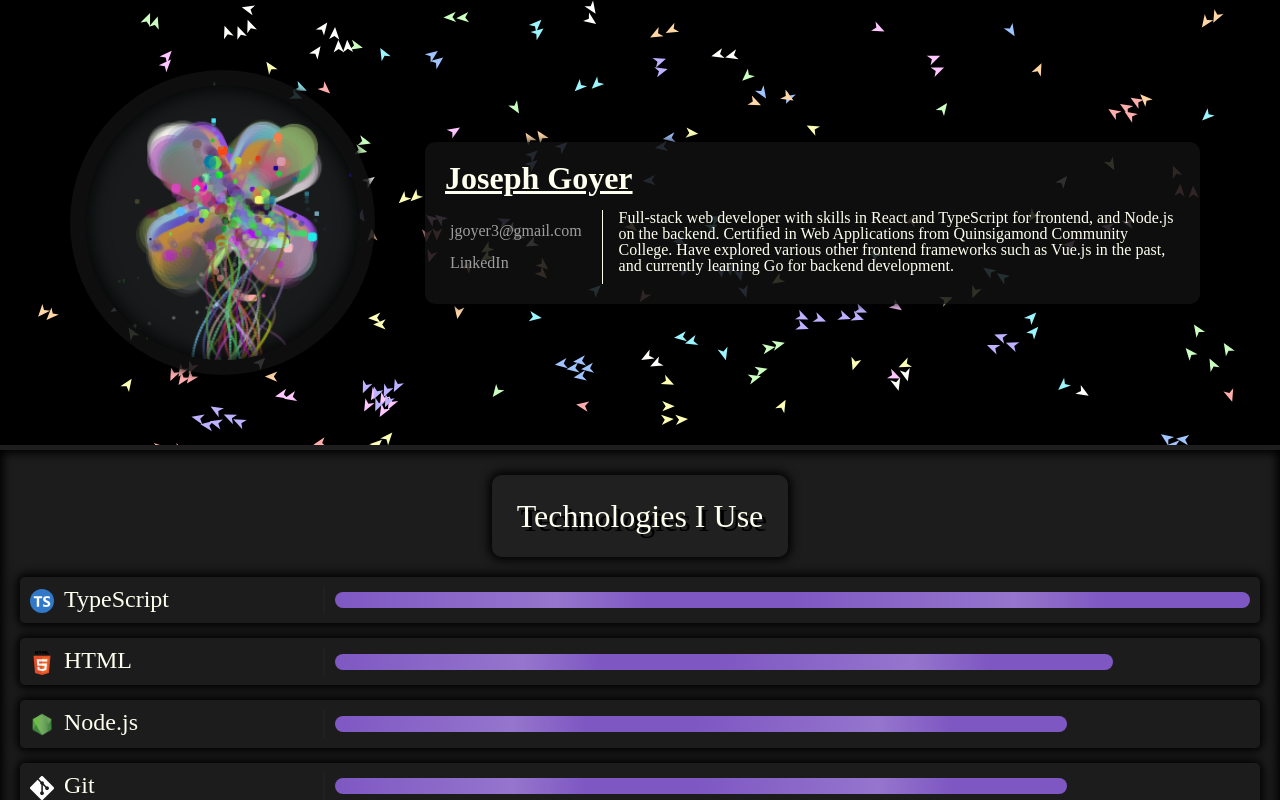
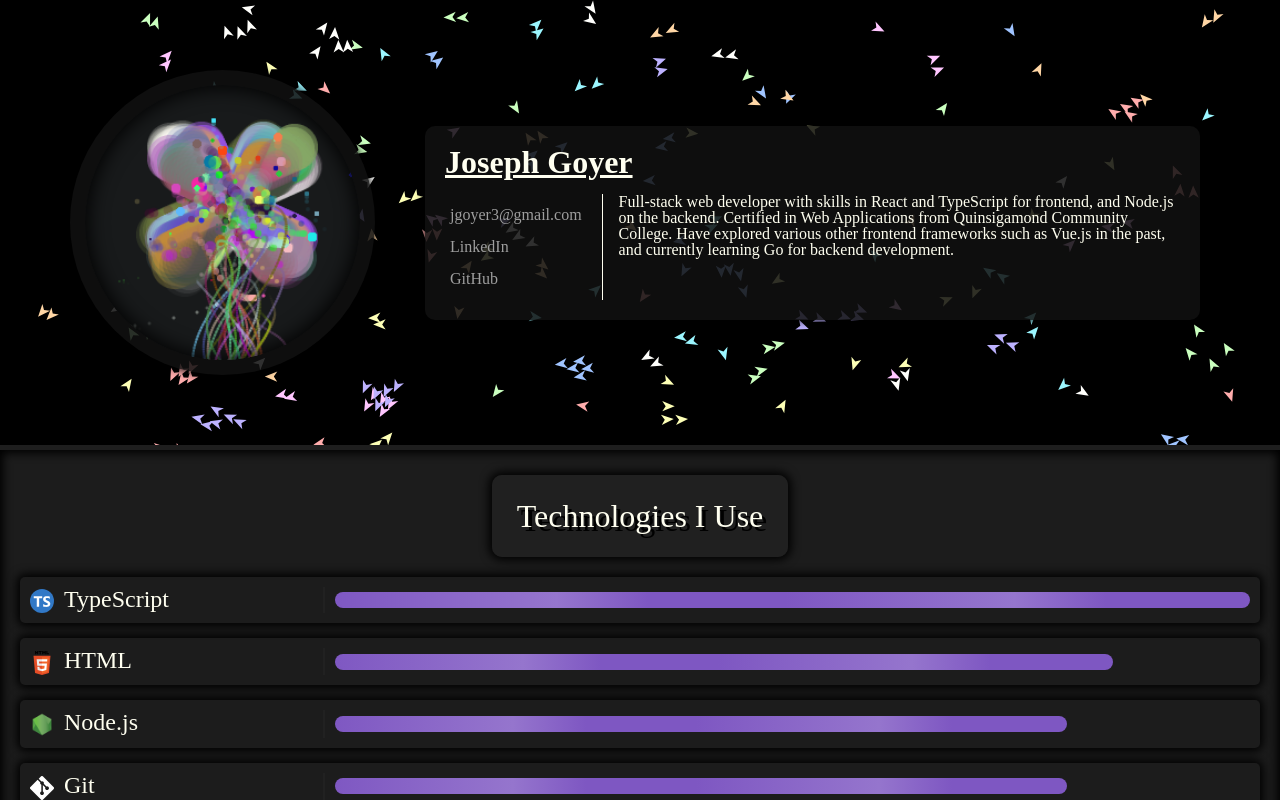
Before and after one commit to ArtificialLegacy/personal_site, a React (Vite) app: page / in a window 1280 px wide. Built offline with nearby package versions, Linux system fonts and the light colour scheme.

Commit message:
add github to banner

```diff
--- a/src/data/profile.ts
+++ b/src/data/profile.ts
@@ -2,6 +2,7 @@
   name: 'Joseph Goyer',
   email: 'jgoyer3@gmail.com',
   linkedin: 'https://www.linkedin.com/in/joseph-goyer-2a47bb1bb/',
+  github: 'https://github.com/ArtificialLegacy',
   description: `
     Full-stack web developer with skills in React and TypeScript for frontend, and Node.js on the backend.
     Certified in Web Applications from Quinsigamond Community College.
--- a/src/modules/banner/components/Banner.tsx
+++ b/src/modules/banner/components/Banner.tsx
@@ -23,6 +23,10 @@
               <a href={profile.linkedin} target="_blank" rel="noreferrer noopener">
                 LinkedIn
               </a>
+              <br />
+              <a href={profile.github} target="_blank" rel="noreferrer noopener">
+                GitHub
+              </a>
             </address>
             <p>{profile.description}</p>
           </div>
```
